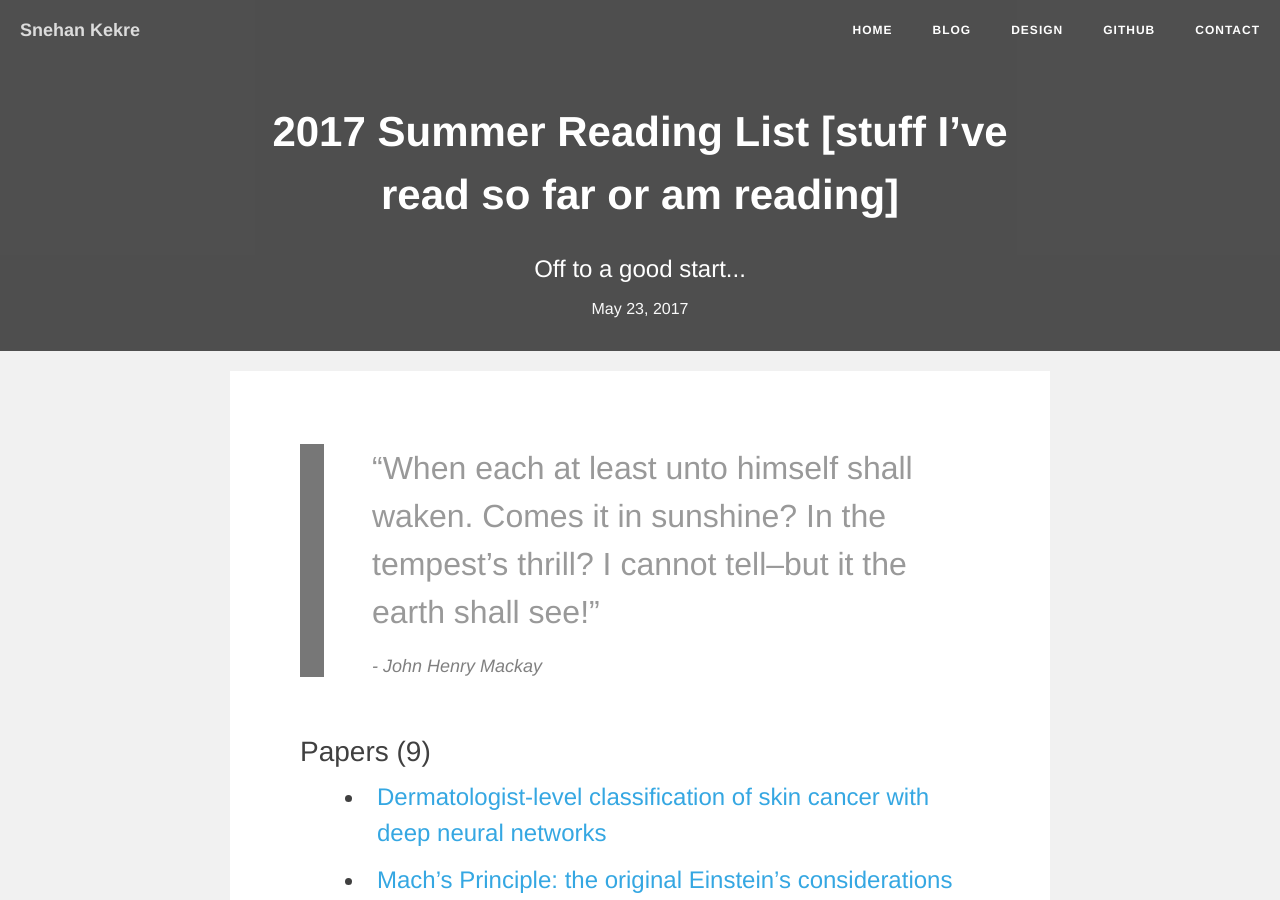
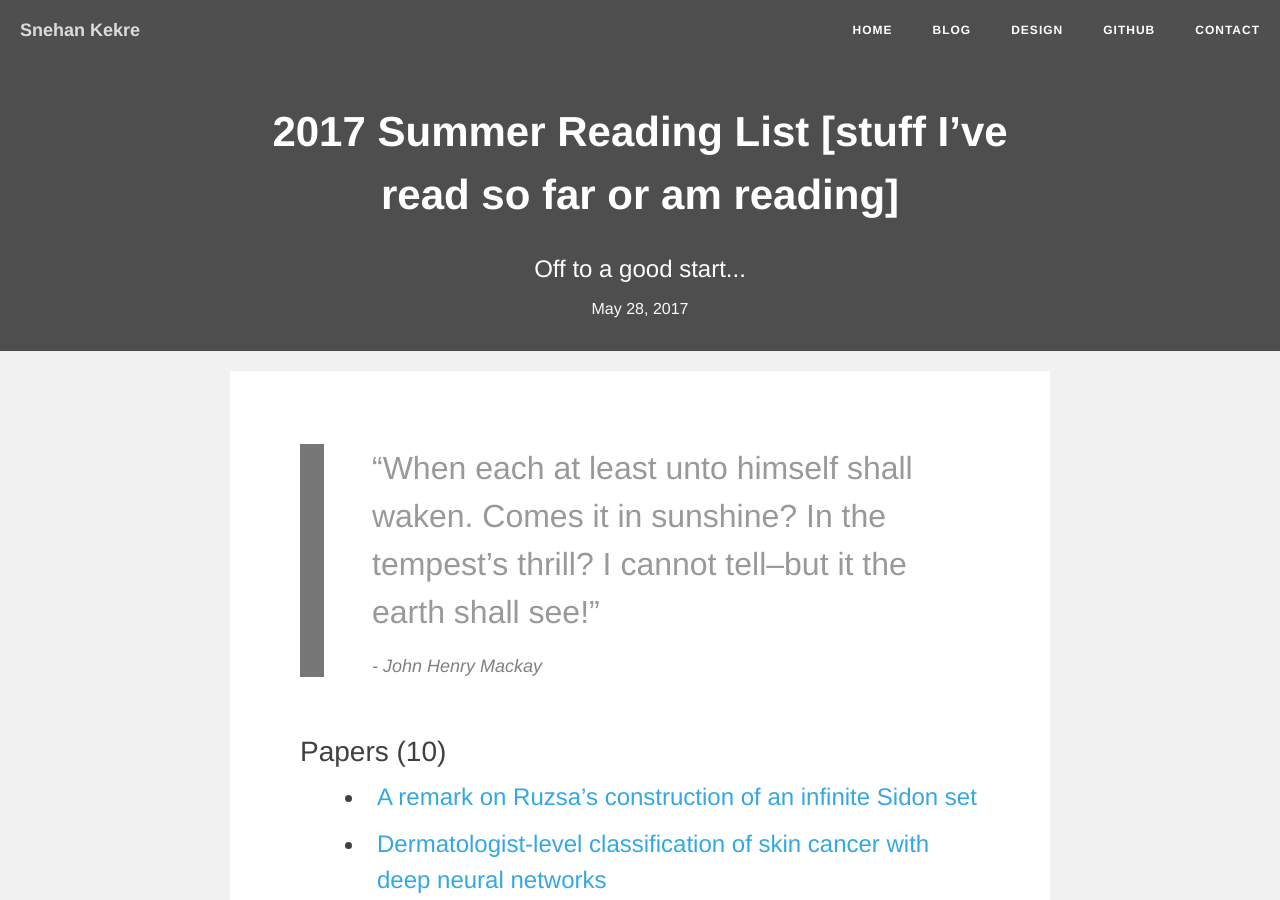
Before and after one commit to snehankekre/snehankekre.github.io, a Jekyll site: the page built from _posts/2017-05-12-summer-reading.md, in a window 1280 px wide and 900 px high. Built offline with Jekyll 4.4.1, drawn with Linux system fonts in a browser that asks for light colours.

Commit message:
update: new paper

```diff
--- a/_posts/2017-05-12-summer-reading.md
+++ b/_posts/2017-05-12-summer-reading.md
@@ -1,7 +1,7 @@
 ---
 layout: post
 title:  "2017 Summer Reading List [stuff I’ve read so far or am reading]"
-date:   2017-05-23 11:20:13
+date:   2017-05-28 11:20:13
 categories: 2017 read I books reading year in review papers
 image:
         feature: books-2.jpeg
@@ -14,7 +14,8 @@ published: True
 >
 > #### \- John Henry Mackay
 
-## Papers (9)
+## Papers (10)
+- [A remark on Ruzsa’s construction of an infinite Sidon set](https://arxiv.org/pdf/1103.5732.pdf)
 - [Dermatologist-level classification of skin cancer with deep neural networks](https://www.nature.com.sci-hub.cc/nature/journal/v542/n7639/full/nature21056.html)
 - [Mach's Principle: the original Einstein's considerations](http://philsci-archive.pitt.edu/12338/1/Einstein_1907_12_EN.pdf)
 - [Searching for exoplanets in the Kepler public data](https://goo.gl/mMLQBw)
```
